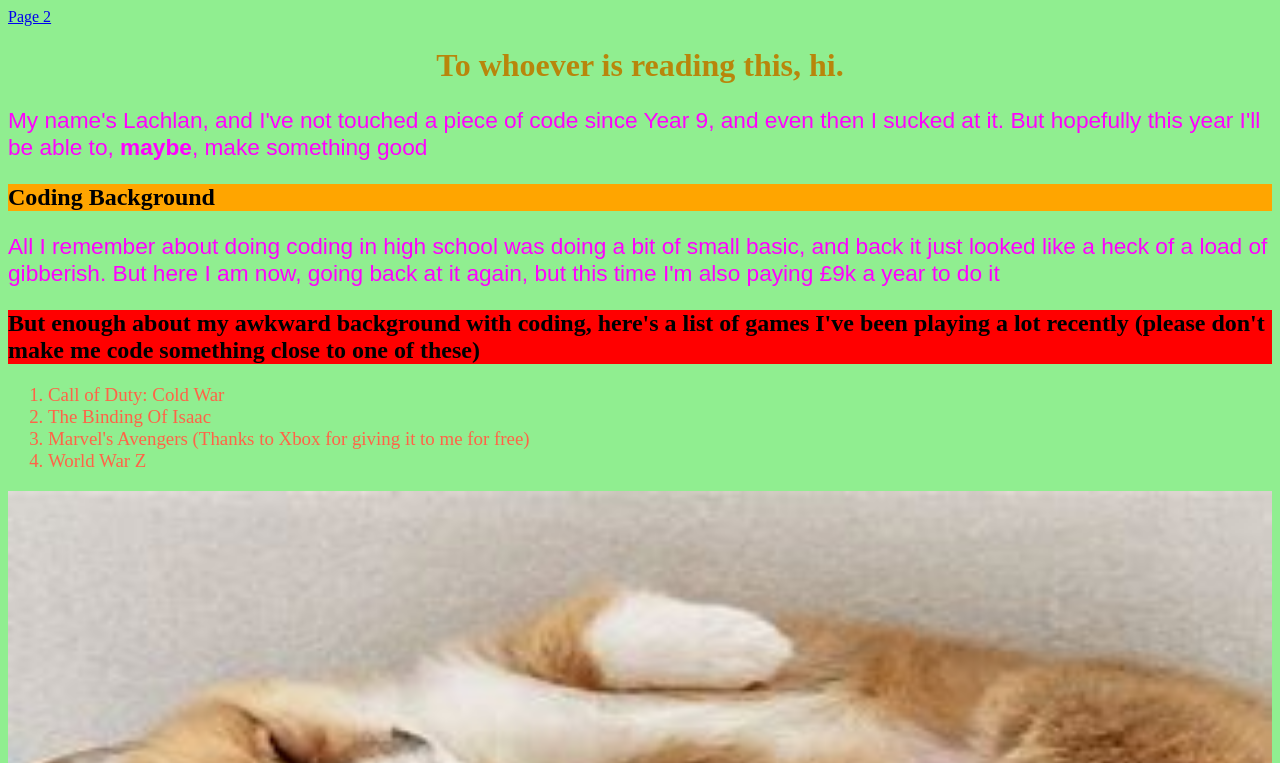
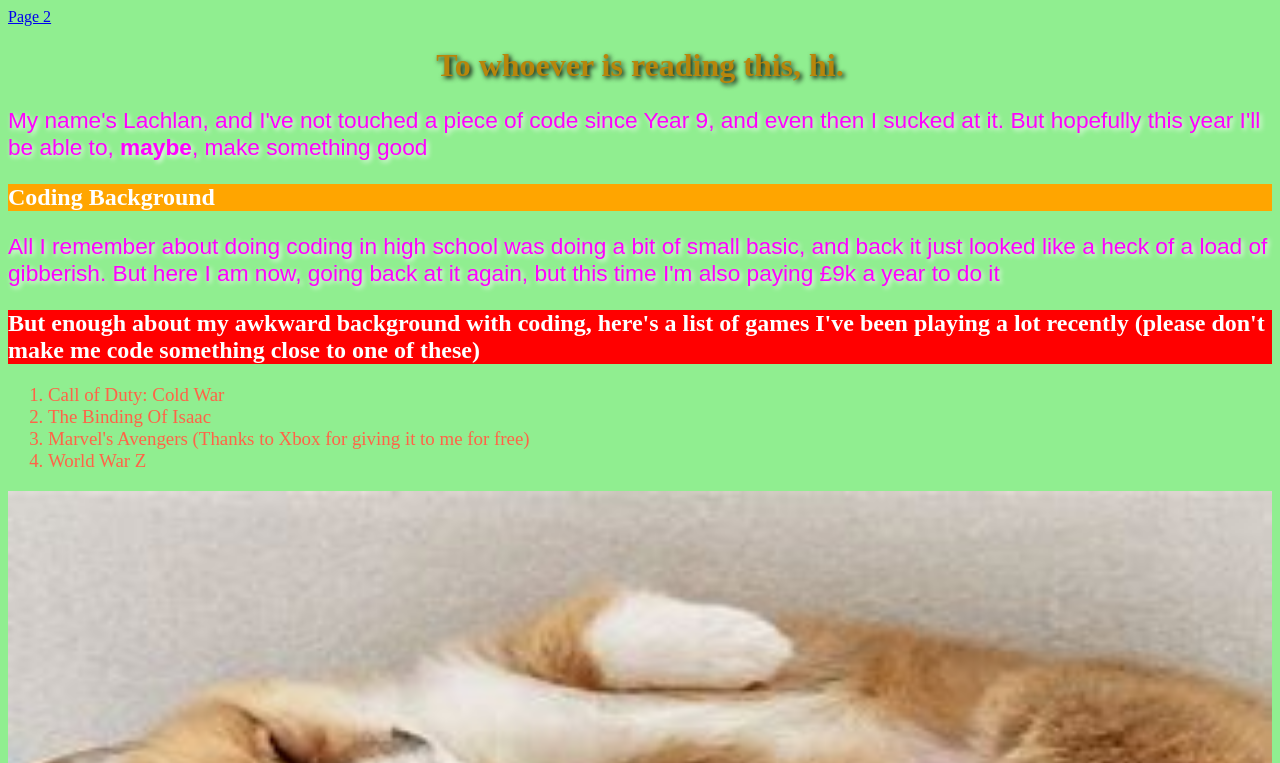
Before and after one commit to DMU-P2668932/Coding, a plain HTML site: page Week5/Assessment5.html in a window 1280 px wide. Shown: the top 763 px of the page. Drawn offline with Linux system fonts and the light colour scheme.

Commit message:
Add files via upload

```diff
--- a/Week5/CSS/assessmentstyle.css
+++ b/Week5/CSS/assessmentstyle.css
@@ -1,7 +1,7 @@
-h1 {text-align: center; font-family: serif;color: DarkgoldenRod}
-p {font-size: 6mm; font-family: sans-serif;color: magenta}
-ol {font-size: 5mm; color: tomato}
-h2 {font-family: serif;}
+h1 {text-align: center; font-family: serif;color: DarkgoldenRod; text-shadow: 2px 2px 5px black}
+p {font-size: 6mm; font-family: sans-serif;color: magenta; text-shadow: 2px 2px 5px white}
+ol {font-size: 5mm; color: tomato;}
+h2 {font-family: serif; background-color: black; color: white;}
 img {width: 100%; height: 600px}
 body {background-color: lightgreen;}
 footer {text-align: center}
```
